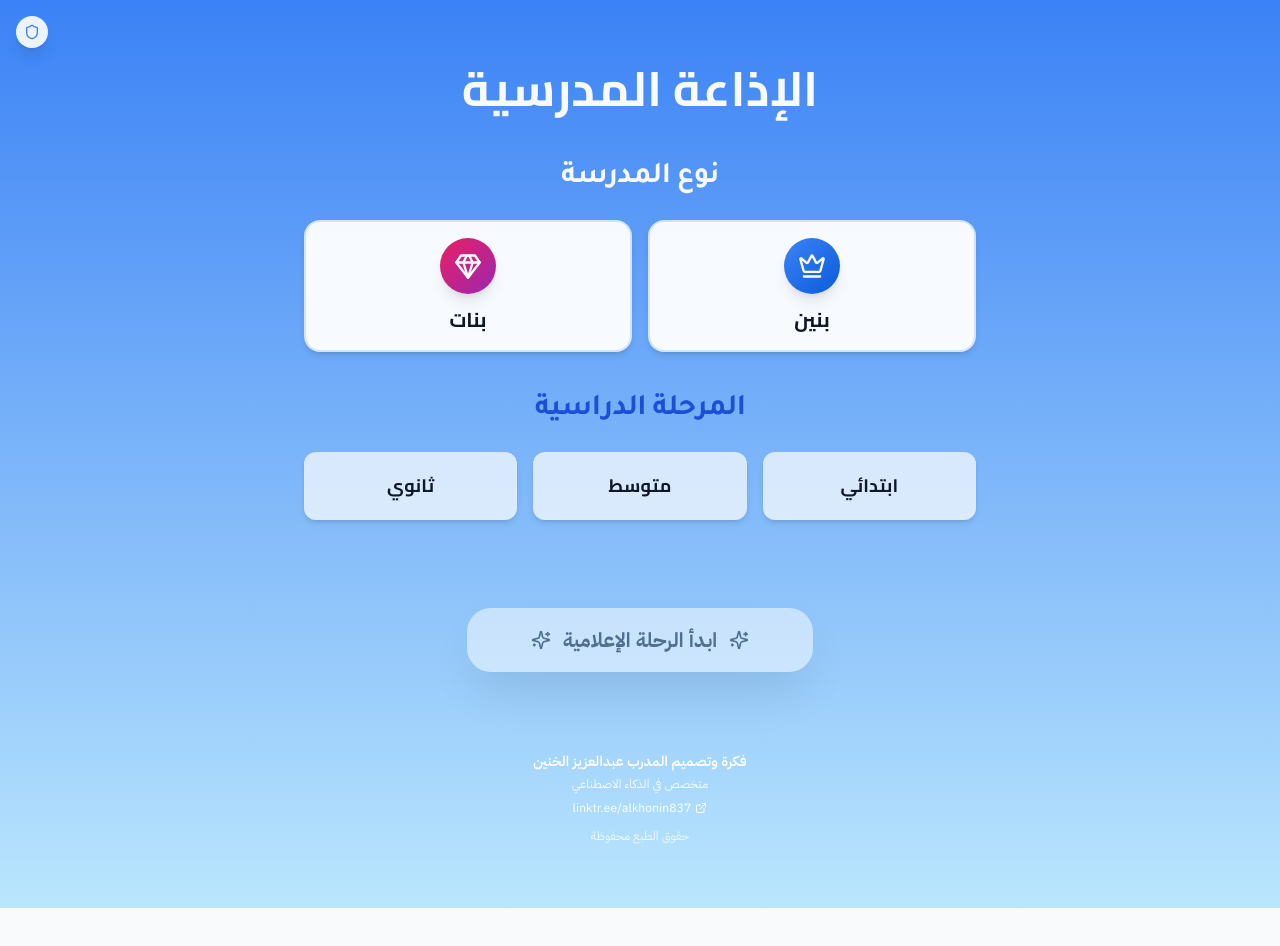
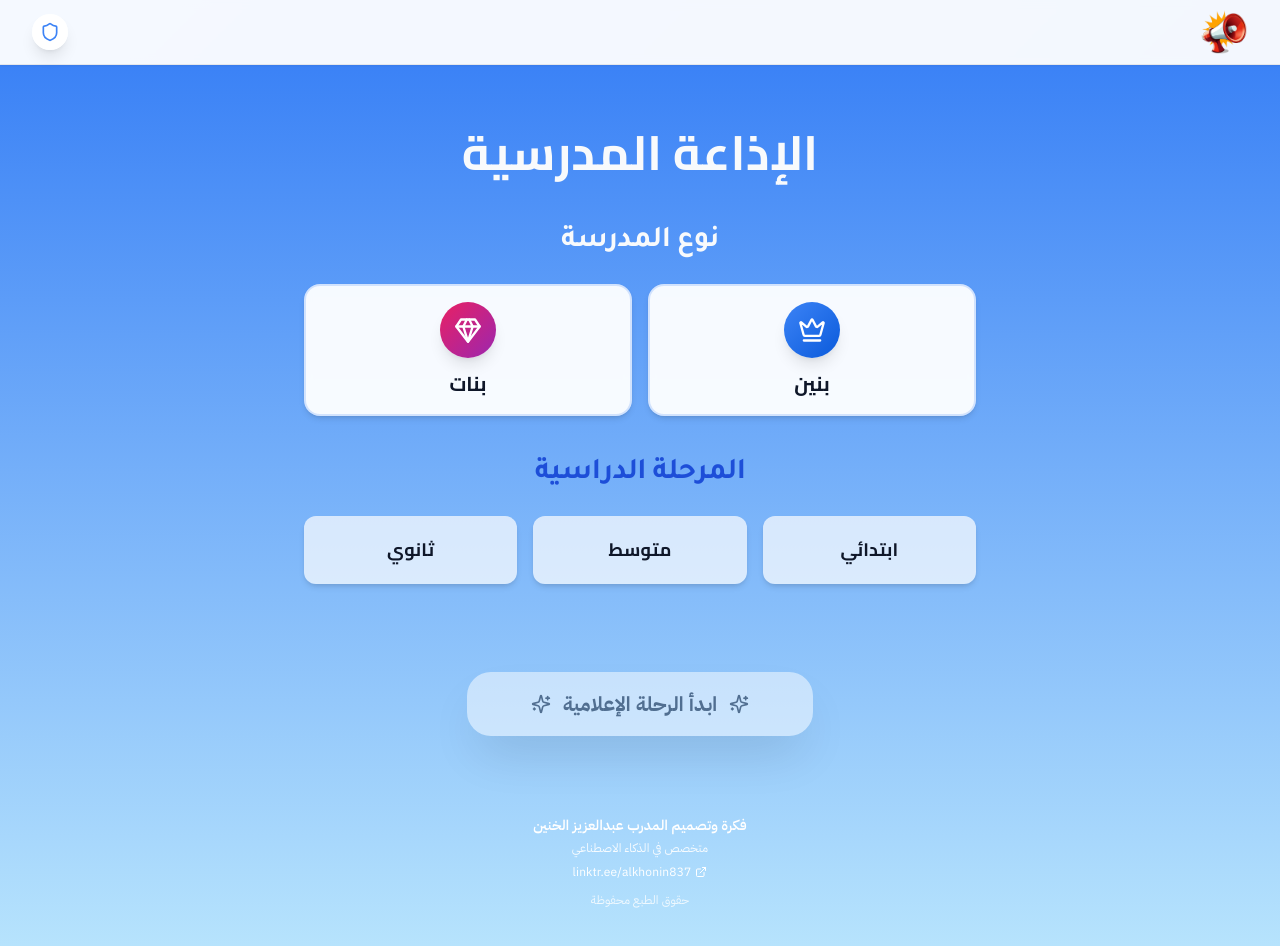
Before and after one commit to almobde/madrasati-radio, a React (Vite) app: page / in a window 1280 px wide. Shown: the top 946 px of the page. Before the commit the page ends 908 px from the top, so only its background shows below. Built offline with nearby package versions, Linux system fonts and the light colour scheme; no server answers; the database is empty; the HTML template or start-up script is replaced by a standard one.

Commit message:
feat: Add site logo and favicon

```diff
--- a/index.html
+++ b/index.html
@@ -6,6 +6,7 @@
     <title>الإذاعة المدرسية - School Radio</title>
     <meta name="description" content="موقع الإذاعة المدرسية التفاعلي - مواضيع متنوعة وقيمة للطلاب" />
     <meta name="author" content="School Radio Platform" />
+    <link rel="icon" href="/logo.png" type="image/png" />
 
     <!-- خطوط عصرية أنيقة -->
     <link rel="preconnect" href="https://fonts.googleapis.com">
--- a/src/components/Header.tsx
+++ b/src/components/Header.tsx
@@ -1,9 +1,9 @@
 // هيدر الموقع الأنيق - Elegant Site Header
 import { useState, useEffect } from 'react';
 import { useNavigate } from 'react-router-dom';
-import { Radio, Search, User, Shield } from 'lucide-react';
-import { ModernButton } from './ui/modern-button';
+import { Shield } from 'lucide-react';
 import { supabase } from '@/integrations/supabase/client';
+import logo from '@/assets/logo.png';
 
 const Header = () => {
   const [isAdmin, setIsAdmin] = useState(false);
@@ -36,73 +36,36 @@ const Header = () => {
     setIsAdmin(roleData?.role === 'admin');
   };
 
+  const handleAdminClick = () => {
+    if (isAdmin) {
+      navigate('/admin');
+    } else {
+      navigate('/auth');
+    }
+  };
+
   return (
-    <header className="w-full bg-white border-b border-gray-200 shadow-sm">
+    <header className="fixed top-0 left-0 right-0 z-50 bg-white/95 backdrop-blur-sm border-b border-gray-200 shadow-sm">
       <div className="max-w-7xl mx-auto px-4 sm:px-6 lg:px-8">
-        {/* شريط علوي للمعلومات */}
-        <div className="bg-radio-dark text-white text-center py-2 text-sm font-body">
-          📻 الإذاعة المدرسية التفاعلية - منصة تعليمية شاملة للطلاب
-        </div>
-
-        {/* الهيدر الرئيسي */}
         <div className="flex items-center justify-between h-16">
 
-          {/* الشعار والعنوان */}
-          <div className="flex items-center gap-3">
-            <div className="w-10 h-10 bg-gradient-to-br from-radio-gold to-yellow-600 rounded-lg flex items-center justify-center shadow-md">
-              <Radio className="w-6 h-6 text-white" />
-            </div>
-            <div>
-              <h1 className="text-xl font-heading font-bold text-radio-dark">الإذاعة المدرسية</h1>
-              <p className="text-xs text-gray-500 font-body">منصة تعليمية متقدمة</p>
-            </div>
+          {/* الشعار في الزاوية اليسرى */}
+          <div className="flex items-center">
+            <img
+              src={logo}
+              alt="شعار الإذاعة المدرسية"
+              className="w-12 h-12 object-contain"
+            />
           </div>
 
-          {/* القائمة الوسطى */}
-          <nav className="hidden md:flex items-center space-x-reverse space-x-8 font-body">
-            <a href="#" className="text-gray-700 hover:text-radio-gold transition-colors duration-200 font-medium">
-              جميع المواضيع
-            </a>
-            <a href="#" className="text-gray-700 hover:text-radio-gold transition-colors duration-200 font-medium">
-              مواضيع راقية
-            </a>
-            <a href="#" className="text-gray-700 hover:text-radio-gold transition-colors duration-200 font-medium">
-              فساتين طويلة
-            </a>
-            <a href="#" className="text-gray-700 hover:text-radio-gold transition-colors duration-200 font-medium">
-              مجسمات
-            </a>
-            <a href="#" className="text-gray-700 hover:text-radio-gold transition-colors duration-200 font-medium">
-              حقائب
-            </a>
-          </nav>
-
-          {/* أدوات المستخدم */}
-          <div className="flex items-center gap-3">
-            <button className="p-2 text-gray-600 hover:text-radio-gold transition-colors duration-200">
-              <Search className="w-5 h-5" />
-            </button>
-            {isAdmin && (
-              <ModernButton
-                variant="premium"
-                size="sm"
-                onClick={() => navigate('/admin')}
-                className="hidden sm:flex"
-              >
-                <Shield className="w-4 h-4 ml-2" />
-                لوحة التحكم
-              </ModernButton>
-            )}
-            <ModernButton
-              variant="glass"
-              size="sm"
-              className="hidden sm:flex"
-              onClick={() => navigate('/auth')}
-            >
-              <User className="w-4 h-4 ml-2" />
-              تسجيل الدخول
-            </ModernButton>
-          </div>
+          {/* زر الإدارة في الزاوية اليمنى */}
+          <button
+            onClick={handleAdminClick}
+            className="p-2 bg-white/90 backdrop-blur-sm hover:bg-white rounded-full shadow-lg hover:shadow-xl transition-all duration-300 hover:scale-110 active:scale-95 group"
+            title={isAdmin ? "لوحة التحكم" : "تسجيل الدخول"}
+          >
+            <Shield className="w-5 h-5 text-primary group-hover:text-primary-dark transition-colors" />
+          </button>
         </div>
       </div>
     </header>
--- a/src/pages/Index.tsx
+++ b/src/pages/Index.tsx
@@ -3,14 +3,15 @@ import { useAppContext } from '../context/AppContext';
 import PreferencesSelector from '../components/PreferencesSelector';
 import TopicsList from '../components/TopicsList';
 import TopicViewer from '../components/TopicViewer';
-import AdminButton from '../components/AdminButton';
+import Header from '../components/Header';
 
 const Index = () => {
   const { preferences, currentTopic } = useAppContext();
 
   return (
     <>
-      <AdminButton />
+      <Header />
+      <div className="pt-16">
         {!preferences ? (
           <PreferencesSelector />
         ) : currentTopic ? (
@@ -18,6 +19,7 @@ const Index = () => {
         ) : (
           <TopicsList />
         )}
+      </div>
     </>
   );
 };
```
Also changed, not shown: public/logo.png (added), src/assets/logo.png (added). Lines whose indentation alone changed are shown as unchanged.
